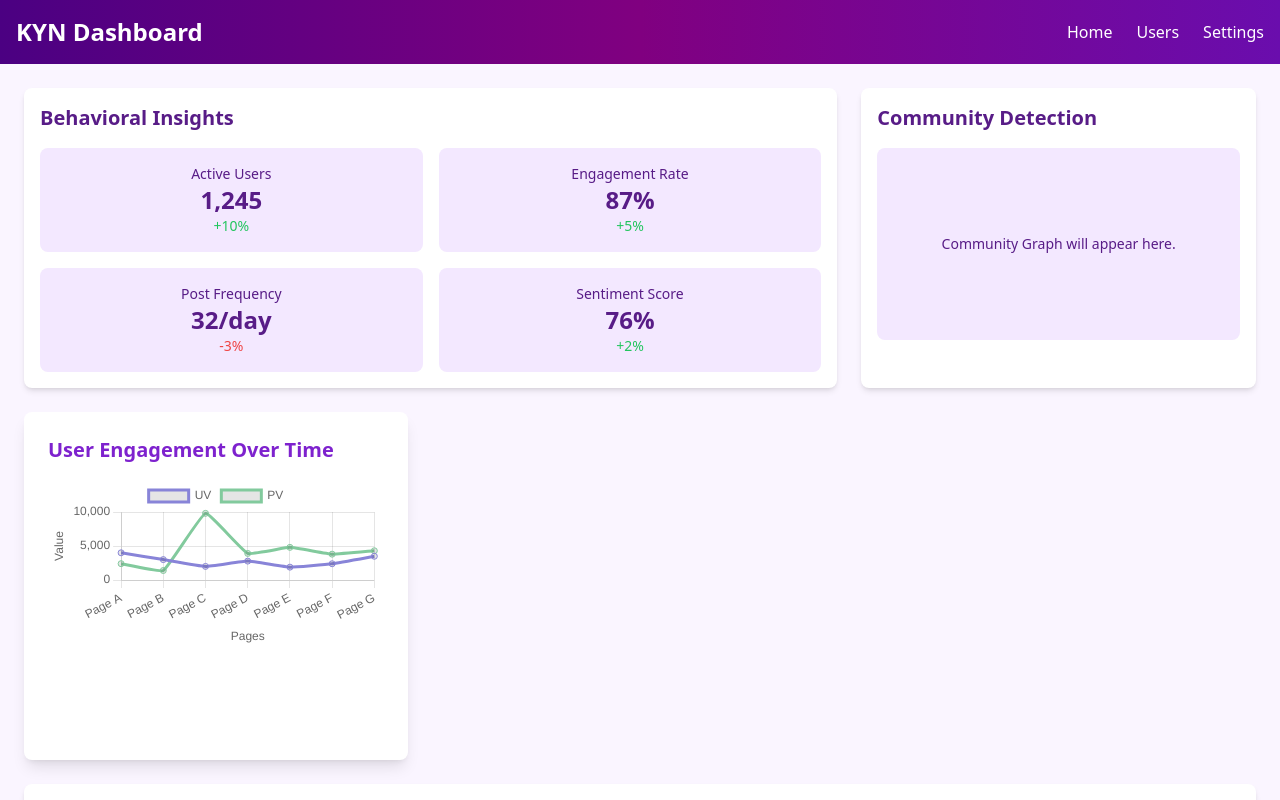
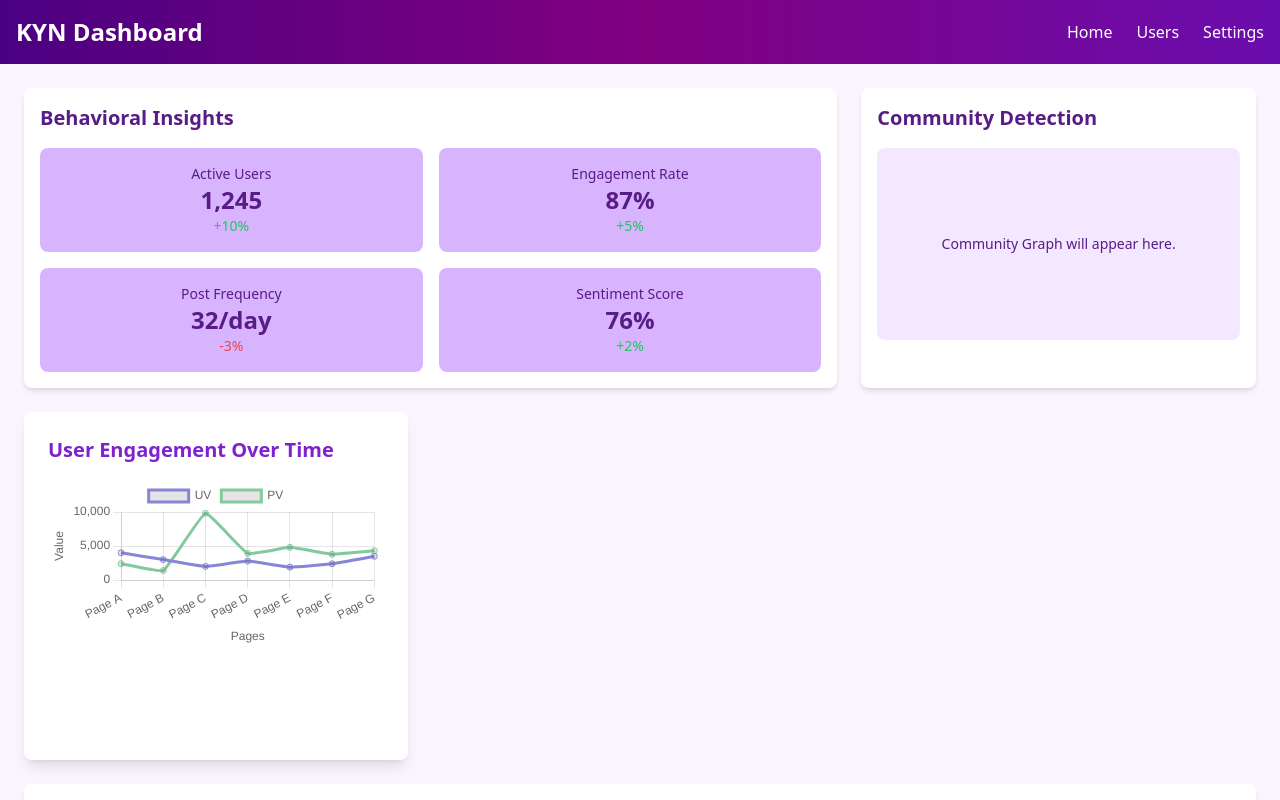
Before and after one commit to Devesh73/kyn, a React (Vite) app in the folder kyn-frontend/: page / in a window 1280 px wide. Shown: the top 800 px of the page. Built offline with nearby package versions, Linux system fonts and the light colour scheme.

Commit message:
feat: bgchange

```diff
--- a/kyn-frontend/src/components/Card.jsx
+++ b/kyn-frontend/src/components/Card.jsx
@@ -3,7 +3,7 @@ import React from "react";
 
 const Card = ({ title, value, percentageChange }) => {
   return (
-    <div className="bg-purple-100 p-4 rounded-lg text-center">
+    <div className="bg-purple-300 p-4 rounded-lg text-center">
       <p className="text-sm font-medium">{title}</p>
       <h3 className="text-2xl font-bold">{value}</h3>
       {percentageChange && (
```
